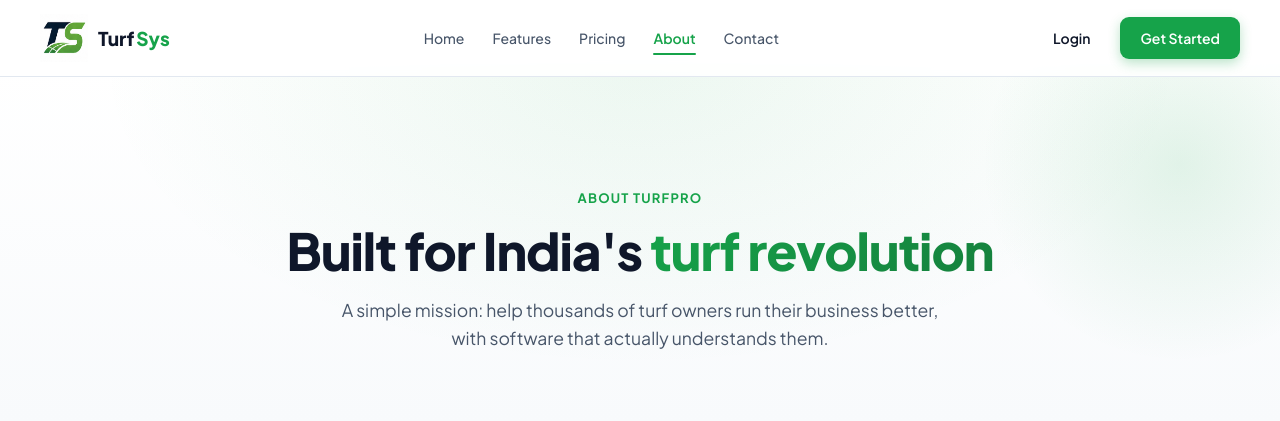
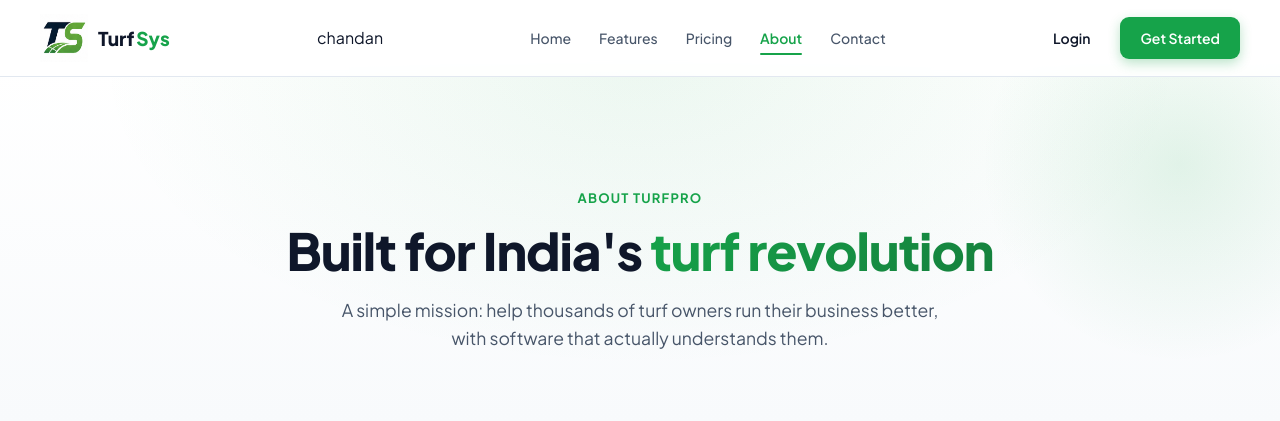
Before and after one commit to Billzify1013/turf-project, a Django app: page /about/ in a window 1280 px wide. Shown: the top 421 px of the page. Run offline with Django 4.2, Linux system fonts and the light colour scheme.

Commit message:
new changes

```diff
--- a/templates/public/_base.html
+++ b/templates/public/_base.html
@@ -325,7 +325,7 @@ section { padding: 80px 24px; }
   <img src="{% static 'images/logo.png' %}" alt="TurfSys" style="width: 100%; height: 100%;">
 </div>
       Turf<span style="color: #16a34a; margin-left: -8px;">Sys</span>
-    </a>
+    </a>chandan
     <div class="nav-links" id="navLinks">
       <a href="{% url 'landing' %}" class="nav-link {% if request.resolver_match.url_name == 'landing' %}active{% endif %}">Home</a>
       <a href="{% url 'features_page' %}" class="nav-link {% if request.resolver_match.url_name == 'features_page' %}active{% endif %}">Features</a>
```
